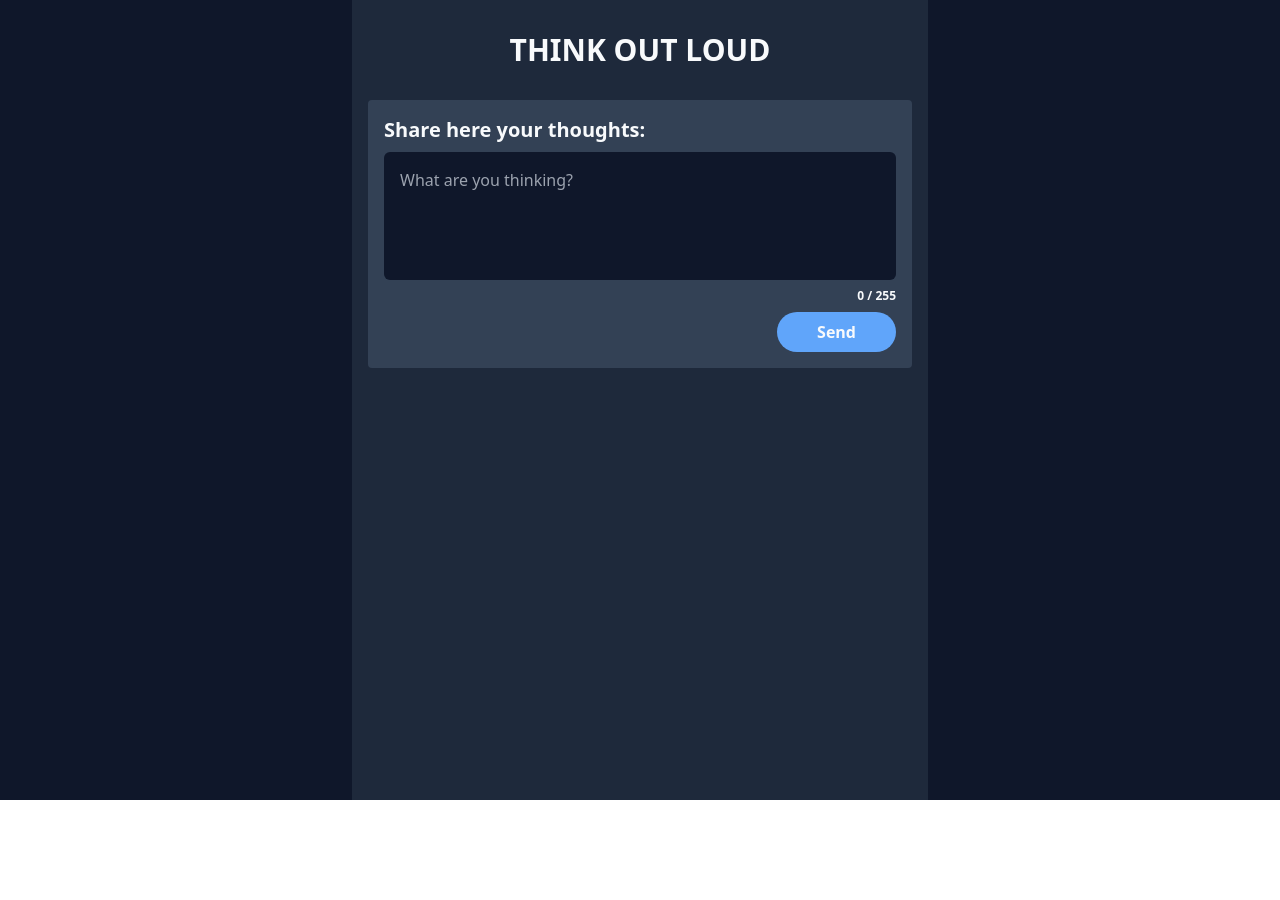
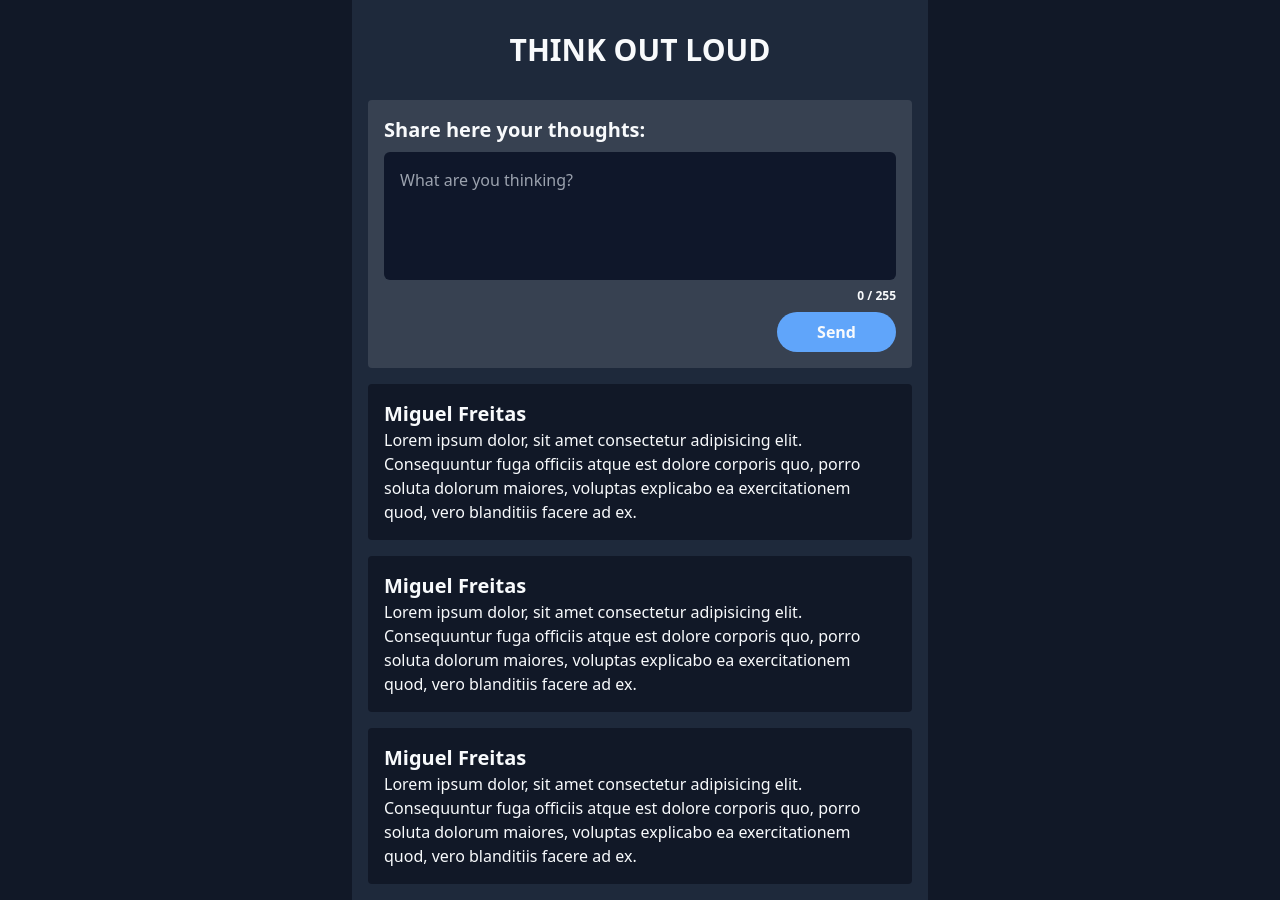
Before and after one commit to miguelaugl/think-out-loud-web, a React (Create React App) app: page / in a window 1280 px wide. Before the commit the page ends 800 px from the top, so only its background shows below. Built offline with nearby package versions, Linux system fonts and the light colour scheme.

Commit message:
feat: add Messages

```diff
--- a/package.json
+++ b/package.json
@@ -13,7 +13,7 @@
     "react": "^17.0.2",
     "react-dom": "^17.0.2",
     "react-scripts": "5.0.0",
-    "socket.io": "^4.4.1",
+    "socket.io-client": "^4.4.1",
     "typescript": "^4.4.2",
     "web-vitals": "^2.1.0"
   },
--- a/src/App.tsx
+++ b/src/App.tsx
@@ -1,31 +1,11 @@
-import { ChangeEvent, useRef, useState } from "react";
-
-const CHAT_MAX_LENGTH = 255
+import { Header } from "./components";
+import { Messages } from "./components/Messages";
 
 export function App() {
-  const [message, setMessage] = useState('')
-  const chatRef = useRef<HTMLTextAreaElement | null>(null)
-  const handleMessageChange = (event: ChangeEvent<HTMLTextAreaElement>) => {
-    setMessage(event.target.value)
-  }
-  const chatCurrentLength = chatRef.current?.value.length || 0
   return (
     <div className="w-full grow max-w-xl px-4 mx-auto bg-slate-800">
-      <h1 className="text-3xl font-bold text-center my-8 uppercase">Think out loud</h1>
-      <div className="w-full max-w-xl bg-slate-700 mx-auto p-4 rounded flex flex-col">
-        <h3 className="text-xl font-bold mb-2">Share here your thoughts:</h3>
-        <textarea
-          className="w-full rounded-md bg-slate-900 p-4 resize-none"
-          maxLength={CHAT_MAX_LENGTH}
-          ref={chatRef}
-          value={message}
-          onChange={handleMessageChange}
-          placeholder="What are you thinking?"
-          rows={4}
-        />
-        <p className="b-0 text-xs mt-2 ml-auto font-semibold">{chatCurrentLength} / {CHAT_MAX_LENGTH}</p>
-        <button className="bg-gradient-to-r from-blue-400 to-blue-400 hover:to-blue-500 mt-2 font-bold rounded-full px-10 py-2 ml-auto transition duration-300" type="button">Send</button>
-      </div>
+      <Header />
+      <Messages />
     </div>
-  );
+  )
 }
--- /dev/null
+++ b/src/components/Messages/index.tsx
@@ -0,0 +1,12 @@
+export function Messages() {
+  return (
+    <ul className="flex flex-col w-full mt-4">
+      {new Array(3).fill(0).map(i => (
+        <li className="flex flex-col rounded p-4 bg-gray-900 mb-4">
+          <p className="text-xl font-bold">Miguel Freitas</p>
+          <p>Lorem ipsum dolor, sit amet consectetur adipisicing elit. Consequuntur fuga officiis atque est dolore corporis quo, porro soluta dolorum maiores, voluptas explicabo ea exercitationem quod, vero blanditiis facere ad ex.</p>
+        </li>
+      ))}
+    </ul>
+  )
+}
--- /dev/null
+++ b/src/components/index.ts
@@ -0,0 +1 @@
+export * from './Header'
--- a/src/styles/general.css
+++ b/src/styles/general.css
@@ -3,5 +3,5 @@
 @tailwind utilities;
 
 #root {
-  @apply bg-slate-900 min-h-screen text-slate-50 flex flex-col;
+  @apply bg-gray-900 min-h-screen text-slate-50 flex flex-col;
 }
```
Also changed, not shown: 1 other file (tests, documents, lock files or other folders).
